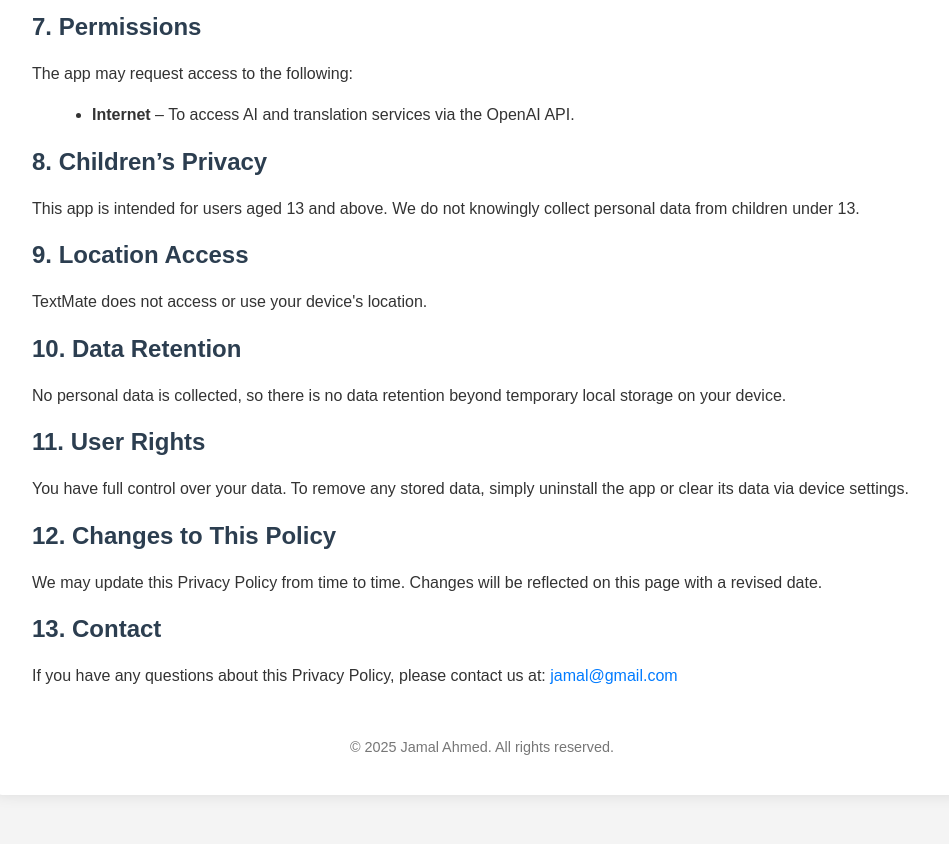
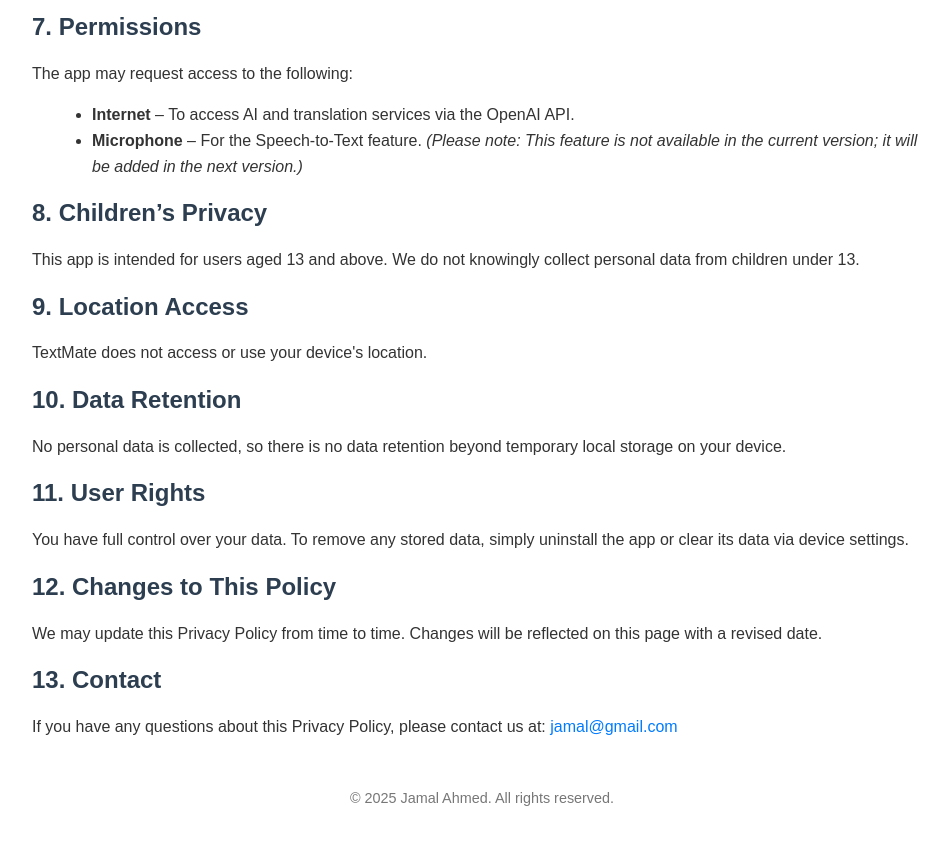
Before and after one commit to lionkingdev-hub/Textmate, a plain HTML site: page index.html in a window 1280 px wide. Shown: the part 980-1824 px from the top of the page, without its empty margins (158-1107 px from the left). Drawn offline with Linux system fonts and the light colour scheme.

Commit message:
Update index.html

```diff
--- a/index.html
+++ b/index.html
@@ -77,6 +77,8 @@
     <p>The app may request access to the following:</p>
     <ul>
       <li><strong>Internet</strong> – To access AI and translation services via the OpenAI API.</li>
+      <li><strong>Microphone</strong> – For the Speech-to-Text feature. <em>(Please note: This feature is not available in the current version; it will be added in the next version.)</em></li>
+
     </ul>
 
     <h2>8. Children’s Privacy</h2>
```
